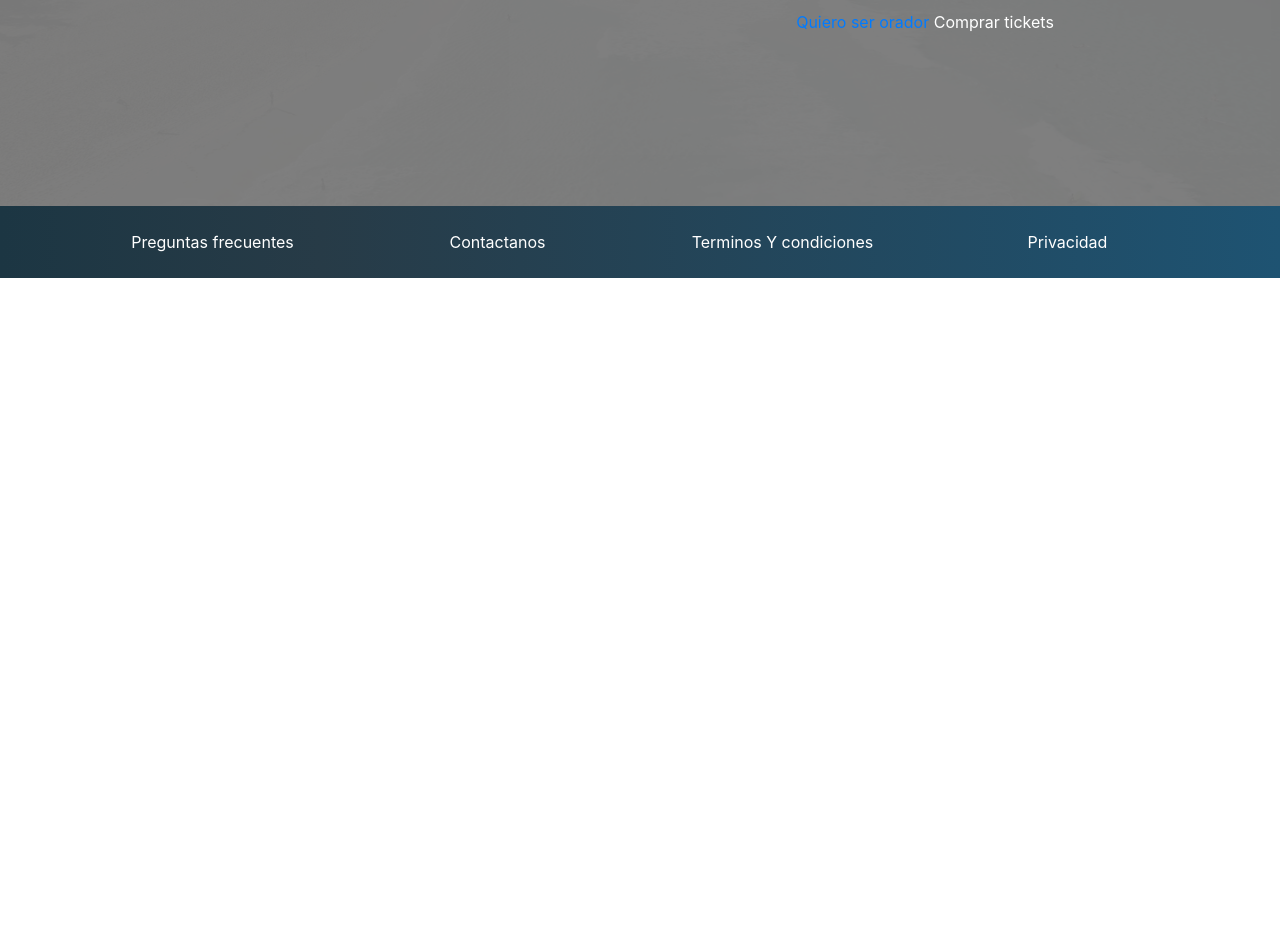
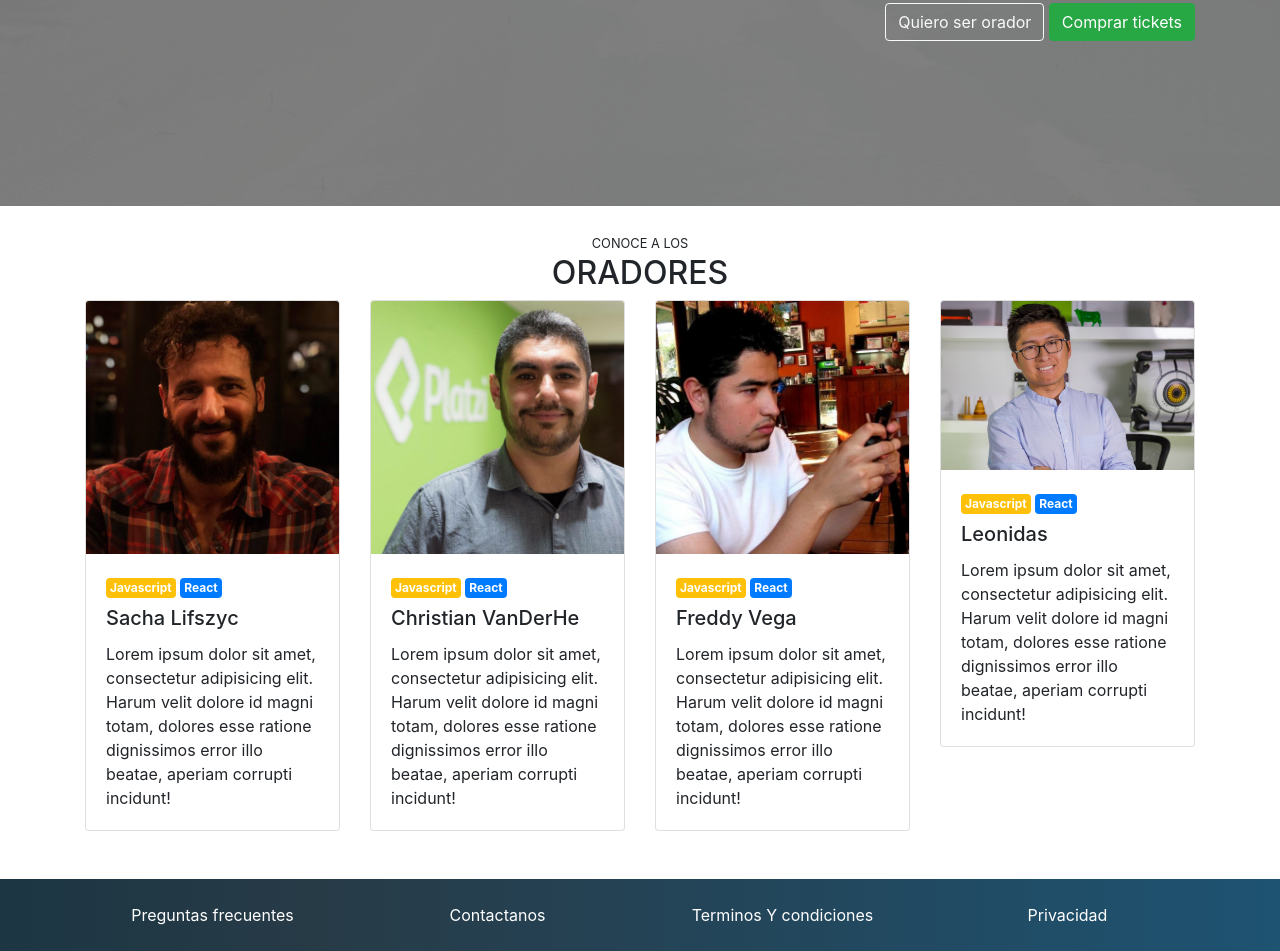
Before and after one commit to Arturo2R/Bootstrap-Landing, a plain HTML site: page index.html in a window 1280 px wide. Shown: the part 440-1391 px from the top of the page. Before the commit the page ends 800 px from the top, so only its background shows below. Drawn offline with nearby package versions, Linux system fonts and the light colour scheme; a script that the page names is missing.

Commit message:
Created Cards of speakers, and their badges

```diff
--- a/index.css
+++ b/index.css
@@ -1,5 +1,9 @@
+:root {
+  --platzi: hsl(82, 56%, 52%);
+}
+
 .text-platzi {
-  color: #57973e i !important;
+  color: var(--platzi) !important;
 }
 
 #header img {
--- a/index.html
+++ b/index.html
@@ -100,7 +100,7 @@
           <div class="overlay">
             <div class="container">
               <div class="row align-items-center">
-                <div class="col-md-6 offset-md-6 text-center">
+                <div class="col-md-6 offset-md-6 text-center text-md-right">
                   <h1>Platzi Conf Hawai</h1>
                   <p class="d-none d-md-block">
                     Platzi conf llega por primera vez a Hawai un evento para
@@ -110,8 +110,12 @@
                     estudiantes de platzi y a los conferencistas de primer nivel
                     que tenemos para ti. Te esperamos
                   </p>
-                  <a href="#">Quiero ser orador</a>
-                  <a type="button">Comprar tickets</a>
+                  <a href="#" type="button" class="btn btn-outline-light"
+                    >Quiero ser orador</a
+                  >
+                  <button type="button" class="btn btn-success">
+                    Comprar tickets
+                  </button>
                 </div>
               </div>
             </div>
@@ -119,6 +123,108 @@
         </div>
       </div>
       <!-- FIn Carrusel -->
+
+      <!-- Speakers -->
+      <section id="speakers" class="my-4">
+        <div class="container">
+          <div class="row">
+            <div class="col text-center text-uppercase">
+              <small>Conoce a los </small>
+              <h2>Oradores</h2>
+            </div>
+          </div>
+          <div class="row">
+            <div class="col-xs col-sm-6 col-md-3 mb-md-4">
+              <div class="card">
+                <img
+                  class="card-img-top"
+                  src="assets/images/speakers/sacha.jpg"
+                  alt="Card image cap"
+                />
+                <div class="card-body">
+                  <span class="badge mb-2 badge-warning p-1 text-white"
+                    >Javascript</span
+                  >
+                  <span class="badge mb-2 badge-primary p-1">React</span>
+                  <h5 class="card-title m0">Sacha Lifszyc</h5>
+                  <p class="card-text">
+                    Lorem ipsum dolor sit amet, consectetur adipisicing elit.
+                    Harum velit dolore id magni totam, dolores esse ratione
+                    dignissimos error illo beatae, aperiam corrupti incidunt!
+                  </p>
+                </div>
+              </div>
+            </div>
+            <div class="col col-xs-6 col-sm-6 col-md-3">
+              <div class="card">
+                <img
+                  class="card-img-top"
+                  src="assets/images/speakers/cvander.jpeg"
+                  alt="Card image cap"
+                />
+                <div class="card-body">
+                  <span class="badge mb-2 badge-warning p-1 text-white"
+                    >Javascript</span
+                  >
+                  <span class="badge mb-2 badge-primary p-1">React</span>
+                  <h5 class="card-title m0">Christian VanDerHe</h5>
+                  <p class="card-text">
+                    Lorem ipsum dolor sit amet, consectetur adipisicing elit.
+                    Harum velit dolore id magni totam, dolores esse ratione
+                    dignissimos error illo beatae, aperiam corrupti incidunt!
+                  </p>
+                </div>
+              </div>
+            </div>
+            <div class="col-xs col-sm-6 col-md-3 mb-md-4">
+              <div class="card">
+                <img
+                  class="card-img-top"
+                  src="assets/images/speakers/freddy.jpeg"
+                  alt="Card image cap"
+                />
+                <div class="card-body">
+                  <span class="badge mb-2 badge-warning p-1 text-white"
+                    >Javascript</span
+                  >
+                  <span class="badge mb-2 badge-primary p-1">React</span>
+                  <h5 class="card-title m0">Freddy Vega</h5>
+
+                  <p class="card-text">
+                    Lorem ipsum dolor sit amet, consectetur adipisicing elit.
+                    Harum velit dolore id magni totam, dolores esse ratione
+                    dignissimos error illo beatae, aperiam corrupti incidunt!
+                  </p>
+                </div>
+              </div>
+            </div>
+            <div class="col-xs col-sm-6 col-md-3 mb-md-4">
+              <div class="card">
+                <img
+                  class="card-img-top"
+                  src="assets/images/speakers/leonidas.jpeg"
+                  alt="Card image cap"
+                />
+                <div class="card-body">
+                  <span class="badge mb-2 badge-warning p-1 text-white"
+                    >Javascript</span
+                  >
+                  <span class="badge mb-2 badge-primary p-1">React</span>
+                  <h5 class="card-title m0">Leonidas</h5>
+
+                  <p class="card-text">
+                    Lorem ipsum dolor sit amet, consectetur adipisicing elit.
+                    Harum velit dolore id magni totam, dolores esse ratione
+                    dignissimos error illo beatae, aperiam corrupti incidunt!
+                  </p>
+                </div>
+              </div>
+            </div>
+          </div>
+        </div>
+      </section>
+
+      <!-- Fin Speakers -->
     </main>
     <!-- Fin Main -->
     <footer id="footer" class="pb-4 pt-4">
```
